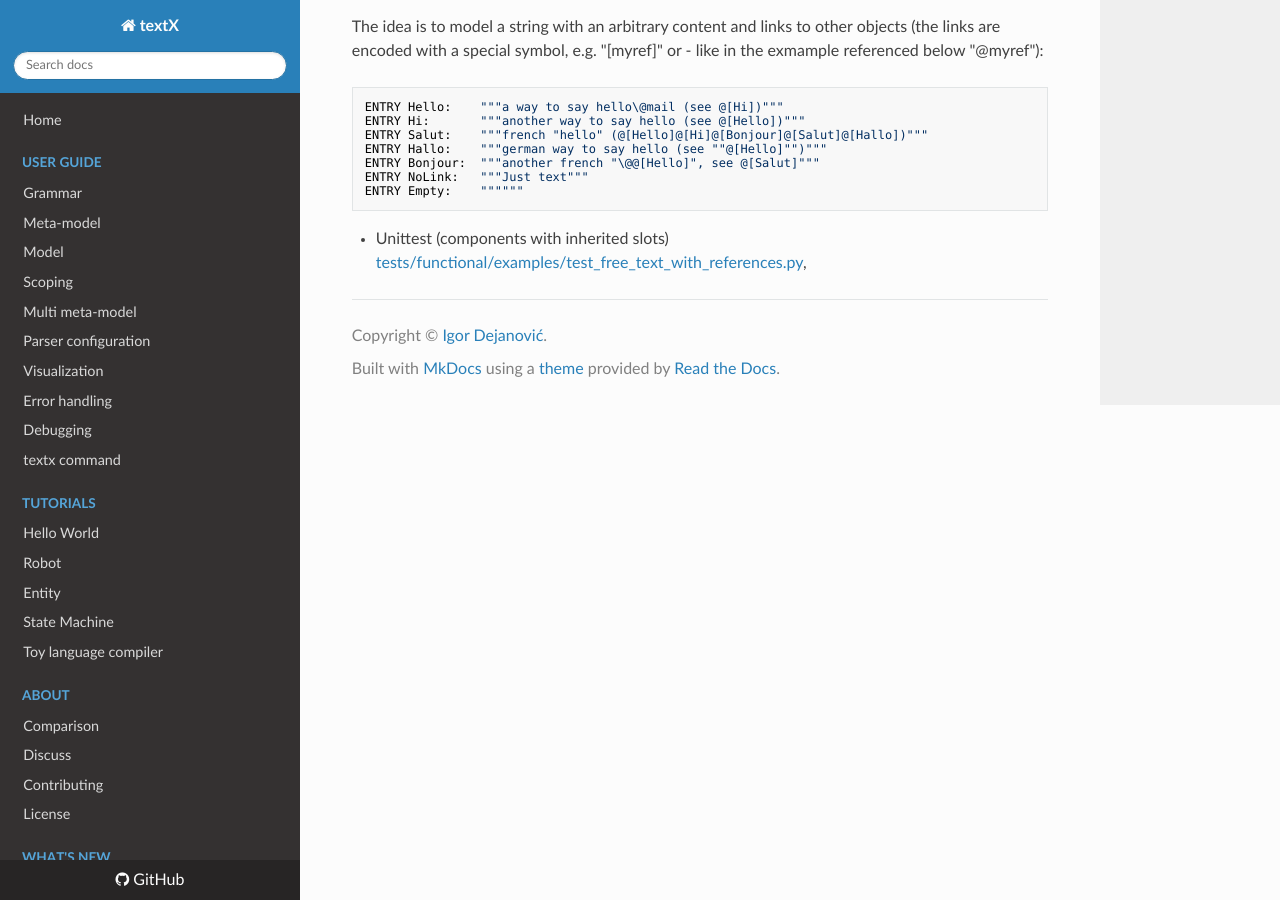
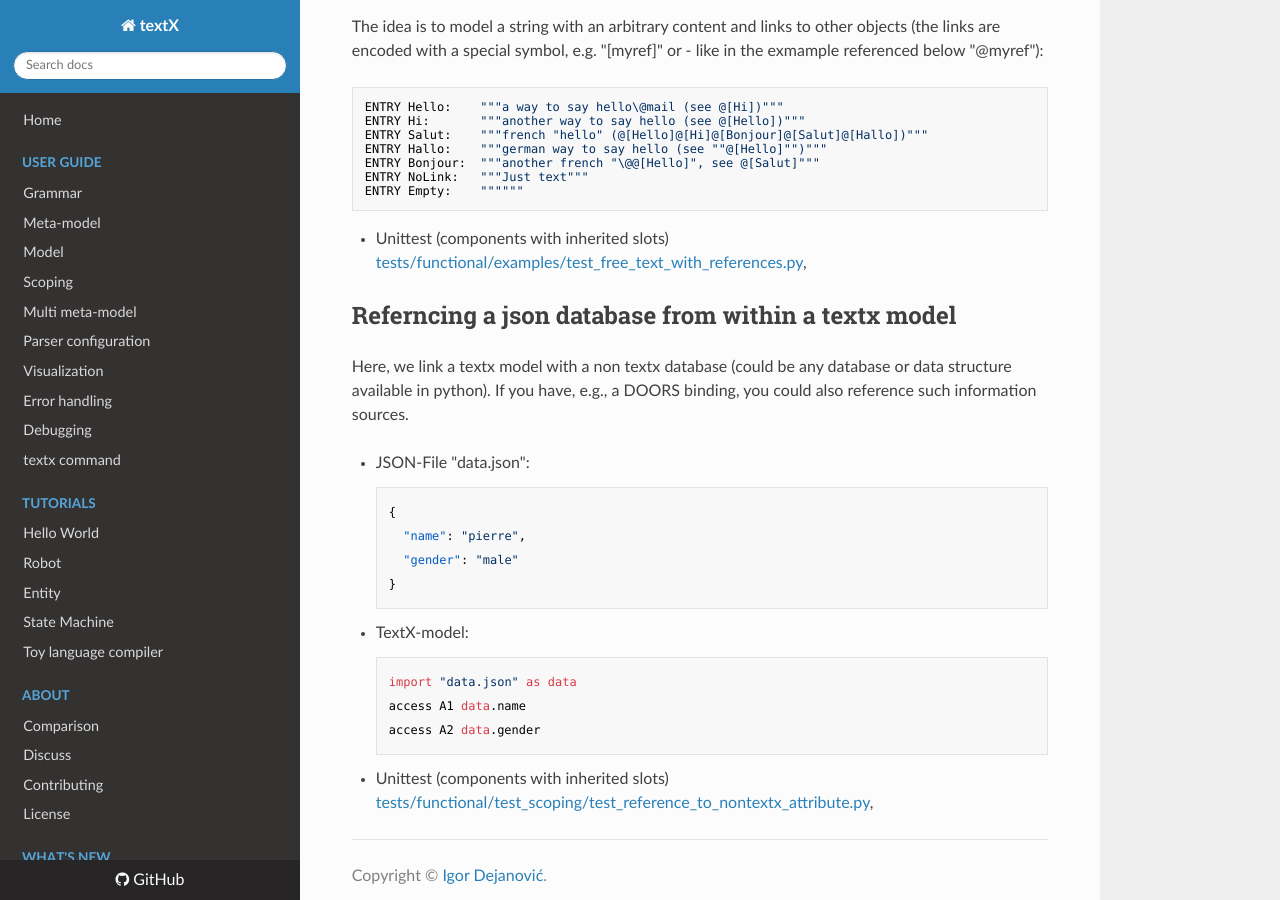
Before and after one commit to textX/textX, an MkDocs documentation site: the page built from docs/howto.md, in a window 1280 px wide and 900 px high, scrolled down 989 px. Built offline with MkDocs 1.6.1, drawn with Linux system fonts in a browser that asks for light colours; nearby versions of some CDN libraries; comment, search, counter and statistics services are not loaded.

Commit message:
documentation: howto

```diff
--- a/docs/howto.md
+++ b/docs/howto.md
@@ -58,3 +58,27 @@ like in the exmample referenced below "@myref"):
 
  * Unittest (components with inherited slots)
    [tests/functional/examples/test_free_text_with_references.py](https://github.com/igordejanovic/textX/blob/master/tests/functional/examples/test_free_text_with_references.py),
+
+
+## Referncing a json database from within a textx model
+
+Here, we link a textx model with a non textx database (could be any database
+or data structure available in python). If you have, e.g., a DOORS binding,
+you could also reference such information sources.
+
+ * JSON-File "data.json":
+
+        {
+          "name": "pierre",
+          "gender": "male"
+        }
+
+ * TextX-model:
+
+        import "data.json" as data
+        access A1 data.name
+        access A2 data.gender
+
+
+ * Unittest (components with inherited slots)
+   [tests/functional/test_scoping/test_reference_to_nontextx_attribute.py](https://github.com/igordejanovic/textX/blob/master/tests/functional/test_scoping/test_reference_to_nontextx_attribute.py),
```
Also changed, not shown: 1 other file.
